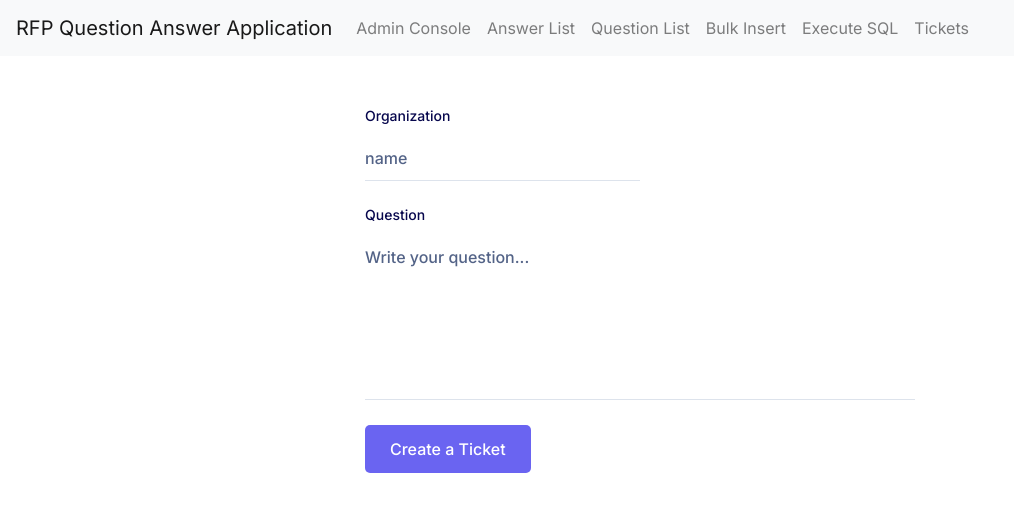
After one commit to Maras59/rfp-api, a Django app: page /create-ticket/ in a window 1280 px wide. The commit adds this page. Shown: the top 520 px of the page, without its empty margins (0-1014 px from the left). Run offline with Django 5.2, Linux system fonts and the light colour scheme; some libraries are stand-ins or nearby versions.

Commit message:
Ticket System implemented; Added copy button to streamlit.

```diff
--- a/client/app.py
+++ b/client/app.py
@@ -1,5 +1,6 @@
 import requests
 import streamlit as st
+import textwrap as tw
 
 st.set_page_config(page_title=":robot:")
 
@@ -30,5 +31,5 @@ if prompt := st.chat_input():
         st.chat_message("assistant").write(message)
     for answer in answers:
         add_assistant_message(answer["answer"])
-        st.chat_message("assistant").write(answer["answer"])
+        st.code("\n".join(tw.wrap(answer["answer"], width=80,)))
         break
--- a/server/rfp_api/admin.py
+++ b/server/rfp_api/admin.py
@@ -4,7 +4,7 @@ from django.utils.html import format_html
 from django.utils.http import urlencode
 from django.utils.translation import gettext_lazy as _
 
-from .models import Answer, Organization, Question
+from .models import Answer, Organization, Question, Ticket
 
 
 # Register your models here.
@@ -42,3 +42,7 @@ class QuestionAdmin(admin.ModelAdmin):
 @admin.register(Organization)
 class OrganizationAdmin(admin.ModelAdmin):
     list_display = ("name", "description")
+
+@admin.register(Ticket)
+class TicketAdmin(admin.ModelAdmin):
+    list_display = ("description", "date_created", "assigned_to", "is_resolved", "ticket_status")
--- a/server/rfp_api/forms.py
+++ b/server/rfp_api/forms.py
@@ -1,6 +1,6 @@
 from django import forms
 
-from .models import Organization
+from .models import Organization, Ticket
 
 
 class UploadCSVForm(forms.Form):
@@ -14,3 +14,13 @@ class UploadCSVForm(forms.Form):
 
 class SqlForm(forms.Form):
     sqlInput = forms.CharField(widget=forms.Textarea(attrs={"class": "form-control"}))
+
+class CreateTicketForm(forms.ModelForm):
+    class Meta:
+        model = Ticket
+        fields = ['description']
+
+class UpdateTicketForm(forms.ModelForm):
+    class Meta:
+        model = Ticket
+        fields = ['description']
--- a/server/rfp_api/models.py
+++ b/server/rfp_api/models.py
@@ -1,3 +1,4 @@
+import uuid
 from django.db import models
 from django.template.defaultfilters import truncatechars
 
@@ -30,3 +31,21 @@ class Question(models.Model):
 
     def __str__(self):
         return f"{self.id}: " + truncatechars(self.text, CHAR_LENGTH)
+
+class Ticket(models.Model):
+    status_choices = (
+        ('Active', 'Active'),
+        ('Completed', 'Completed'),
+        ('Pending', 'Pending')
+    )
+    ticket_number = models.UUIDField(default=uuid.uuid4)
+    description = models.TextField()
+    date_created = models.DateTimeField(auto_now_add=True)
+    assigned_to = models.ForeignKey(Organization, on_delete=models.DO_NOTHING, null=True, blank=True)
+    is_resolved = models.BooleanField(default=False)
+    accepted_date = models.DateTimeField(null=True, blank=True)
+    closed_date = models.DateTimeField(null=True, blank=True)
+    ticket_status = models.CharField(max_length=15, choices=status_choices)
+
+    def __str__(self):
+        return self.description
--- a/server/rfp_api/templates/base_generic.html
+++ b/server/rfp_api/templates/base_generic.html
@@ -28,6 +28,9 @@
                     <li class="nav-item">
                         <a class="nav-link" href="/executeSql/">Execute SQL</a>
                     </li>
+                    <li class="nav-item">
+                        <a class="nav-link" href="/all-tickets/">Tickets</a>
+                    </li>
                 </ul>
             </div>
         </nav>
--- /dev/null
+++ b/server/rfp_api/templates/create_ticket.html
@@ -0,0 +1,160 @@
+{% extends 'base_generic.html' %}
+
+{% block content %}
+
+<div class="formbold-main-wrapper">
+    <div class="formbold-form-wrapper">
+      <form method="POST">
+          {% csrf_token %}
+          <div class="formbold-input-flex">
+            <div>
+                <input
+                type="text"
+                name="organization"
+                id="organization"
+                placeholder="name"
+                class="formbold-form-input"
+                />
+                <label for="organization" class="formbold-form-label"> Organization </label>
+            </div>
+          </div>
+
+          <div class="formbold-textarea">
+              <textarea
+                  rows="6"
+                  name="description"
+                  id="description"
+                  placeholder="Write your question..."
+                  class="formbold-form-input"
+              ></textarea>
+              <label for="question" class="formbold-form-label"> Question </label>
+          </div>
+          <button class="formbold-btn">
+              Create a Ticket
+          </button>
+      </form>
+    </div>
+  </div>
+
+
+  <style>
+    @import url('https://fonts.googleapis.com/css2?family=Inter:wght@400;500;600;700&display=swap');
+    * {
+      margin: 0;
+      padding: 0;
+      box-sizing: border-box;
+    }
+    body {
+      font-family: "Inter", sans-serif;
+    }
+    .formbold-main-wrapper {
+      display: flex;
+      align-items: center;
+      justify-content: center;
+      padding: 48px;
+    }
+
+    .formbold-form-wrapper {
+      margin: 0 auto;
+      max-width: 550px;
+      width: 100%;
+      background: white;
+    }
+
+    .formbold-input-flex {
+      display: flex;
+      gap: 20px;
+      margin-bottom: 22px;
+    }
+    .formbold-input-flex > div {
+      width: 50%;
+      display: flex;
+      flex-direction: column-reverse;
+    }
+    .formbold-textarea {
+      display: flex;
+      flex-direction: column-reverse;
+    }
+
+    .formbold-form-input {
+      width: 100%;
+      padding-bottom: 10px;
+      border: none;
+      border-bottom: 1px solid #DDE3EC;
+      background: #FFFFFF;
+      font-weight: 500;
+      font-size: 16px;
+      color: #07074D;
+      outline: none;
+      resize: none;
+    }
+    .formbold-form-input::placeholder {
+      color: #536387;
+    }
+    .formbold-form-input:focus {
+      border-color: #6A64F1;
+    }
+    .formbold-form-label {
+      color: #07074D;
+      font-weight: 500;
+      font-size: 14px;
+      line-height: 24px;
+      display: block;
+      margin-bottom: 18px;
+    }
+    .formbold-form-input:focus + .formbold-form-label {
+      color: #6A64F1;
+    }
+
+    .formbold-input-file {
+      margin-top: 30px;
+    }
+    .formbold-input-file input[type="file"] {
+      position: absolute;
+      top: 6px;
+      left: 0;
+      z-index: -1;
+    }
+    .formbold-input-file .formbold-input-label {
+      display: flex;
+      align-items: center;
+      gap: 10px;
+      position: relative;
+    }
+
+    .formbold-filename-wrapper {
+      display: flex;
+      flex-direction: column;
+      gap: 6px;
+      margin-bottom: 22px;
+    }
+    .formbold-filename {
+      display: flex;
+      align-items: center;
+      justify-content: space-between;
+      font-size: 14px;
+      line-height: 24px;
+      color: #536387;
+    }
+    .formbold-filename svg {
+      cursor: pointer;
+    }
+
+    .formbold-btn {
+      font-size: 16px;
+      border-radius: 5px;
+      padding: 12px 25px;
+      border: none;
+      font-weight: 500;
+      background-color: #6A64F1;
+      color: white;
+      cursor: pointer;
+      margin-top: 25px;
+    }
+    .formbold-btn:hover {
+      box-shadow: 0px 3px 8px rgba(0, 0, 0, 0.05);
+    }
+
+  </style>
+
+{% endblock %}
--- a/server/rfp_api/urls.py
+++ b/server/rfp_api/urls.py
@@ -19,7 +19,7 @@ from django.contrib import admin
 from django.urls import path
 
 from .inference import Inference
-from .views import CSVUploadView, ListAnswersView, ListQuestionsView, download_csv, execute_sql, index_page_view
+from .views import *
 
 urlpatterns = [
     path("", index_page_view, name="index"),
@@ -30,4 +30,7 @@ urlpatterns = [
     path("uploadCsv/", CSVUploadView.as_view(), name="upload-csv"),
     path("executeSql/", execute_sql, name="execute_sql"),
     path("download_csv/", download_csv, name="download_csv"),
+    path("ticket-details/<int:pk>/", ticket_details, name="ticket-details"),
+    path("create-ticket/", create_ticket, name="create-ticket"),
+    path("all-tickets/", all_tickets, name="all-tickets")
 ]
--- a/server/rfp_api/views.py
+++ b/server/rfp_api/views.py
@@ -2,14 +2,16 @@ import csv
 from datetime import datetime
 from io import TextIOWrapper
 
+from django.contrib import messages
 from django.db import ProgrammingError, connection
 from django.http import HttpResponse
-from django.shortcuts import render
+from django.shortcuts import render, redirect
 from django.views import View
+from django.contrib.auth import get_user_model
 from rest_framework.views import APIView
 
-from .forms import SqlForm, UploadCSVForm
-from .models import Answer, Organization, Question
+from .forms import SqlForm, UploadCSVForm, CreateTicketForm, UpdateTicketForm
+from .models import Answer, Organization, Question, Ticket
 
 
 def index_page_view(request):
@@ -112,3 +114,81 @@ def download_csv(request):
         writer.writerow(row)
 
     return response
+
+def create_ticket(request):
+    if request.method == 'POST':
+        form = CreateTicketForm(request.POST)
+        if form.is_valid():
+            var = form.save(commit=False)
+            var.created_by = request.organization
+            var.ticket_status = 'Pending'
+            var.save()
+            messages.info(request, 'Your ticket has been successfully submitted.')
+            return redirect('index')
+        else:
+            messages.warning(request, 'Something went wrong. Please check form input')
+            return redirect('create-ticket')
+    else:
+        form = CreateTicketForm()
+        context = {'form':form}
+        return render(request, 'create_ticket.html', context)
+
+def all_tickets(request):
+    tickets = Ticket.objects.all()
+    context = {'tickets':tickets}
+    return render(request, 'all_tickets.html', context)
+
+def ticket_details(request, pk):
+    ticket = Ticket.objects.get(pk=pk)
+    context = {'ticket':ticket}
+    return render(request, 'ticket_details.html', context)
+
+#def ticket_queue(request):
+#    tickets = Ticket.objects.filter(ticket_status='Pending')
+#    context = {'tickets':tickets}
+#    return render(request, 'ticket_queue.html', context)
+
+#def accept_ticket(request, pk):
+#    ticket = Ticket.objects.get(pk=pk)
+#    ticket.assigned_to = request.user
+#    ticket.ticket_status = 'Active'
+#    ticket.accepted_date = datetime.datetime.Now()
+#    ticket.save()
+#    messages.info(request, 'Ticket has been accepted. Please resolve as soon as possible!')
+#    return redirect('ticket-queue')
+
+
+#def close_ticket(request, pk):
+#    ticket = Ticket.objects.get(pk=pk)
+#    ticket.ticket_status = 'Completed'
+#    ticket.is_resolved = True
+#    ticket.closed_date = datetime.datetime.Now()
+#    ticket.save()
+#    messages.info(request, 'Ticket has been resolved.')
+#    return redirect('ticket-queue')
+
+#def workspace(request):
+#    tickets = Ticket.objects.filter(assigned_to=request.organization, is_resolved=False)
+#    context = {'tickets':tickets}
+#    return render(request, 'workspace.html', context)
+
+#def all_closed_tickets(request):
+#    tickets = Ticket.objects.filter(assigned_to=request.organization, is_resolved=True)
+#    context = {'tickets':tickets}
+#    return render(request, 'all_closed_tickets.html', context)
+
+#def update_ticket(request, pk):
+#    ticket = Ticket.objects.get(pk=pk)
+#    if request.method == 'POST':
+#        form = UpdateTicketForm(request.POST, instance=ticket)
+#        if form.is_valid():
+#            form.save()
+#            messages.info(request, 'Your ticket info has been updated and all the changes are saved in the Database')
+#            return redirect('index.html')
+#        else:
+#            messages.warning(request, 'Something went wrong. Please check form input')
+            #return redirect('create-ticket')
+#    else:
+#        form = UpdateTicketForm(instance=ticket)
+#        context = {'form':form}
+#        return render(request, 'update_ticket.html', context)
```
Also changed, not shown: server/rfp_api/templates/all_tickets.html (added, +48 -0 lines), server/rfp_api/templates/ticket_details.html (added, +68 -0 lines), server/rfp_api/migrations/0003_ticket.py (added), server/rfp_api/migrations/0004_remove_ticket_created_by_remove_ticket_title.py (added).
